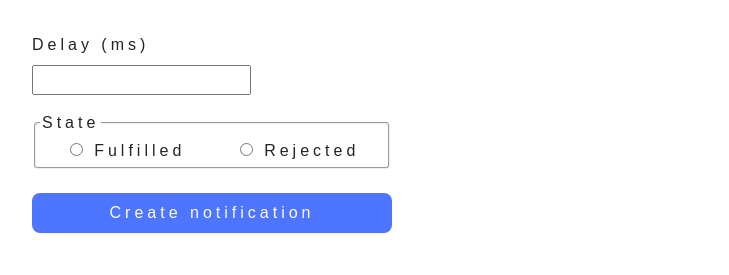
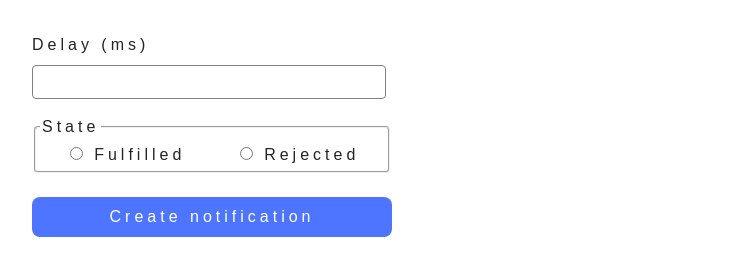
Before and after one commit to SvitlanaKovshun/goit-js-hw-10, a website built with Vite: page src/2-snackbar.html in a window 1280 px wide. Shown: the part 117-392 px from the top of the page, without its empty margins (8-737 px from the left). Built offline with nearby package versions, Linux system fonts and the light colour scheme.

Commit message:
add hw js 10 correction

```diff
--- a/src/css/styles.css
+++ b/src/css/styles.css
@@ -184,6 +184,18 @@ input {
   font-size: 16px;
 }
 
+.input-delay {
+  min-width: 344px;
+  padding: 4px;
+  border-radius: 4px;
+  border: solid 1px #808080;
+  font-family: Montserrat, sans-serif;
+  font-size: 16px;
+  font-weight: 400;
+  line-height: 24px;
+  letter-spacing: 4px;
+}
+
 .state-selection {
   display: flex;
   justify-content: space-around;
```
